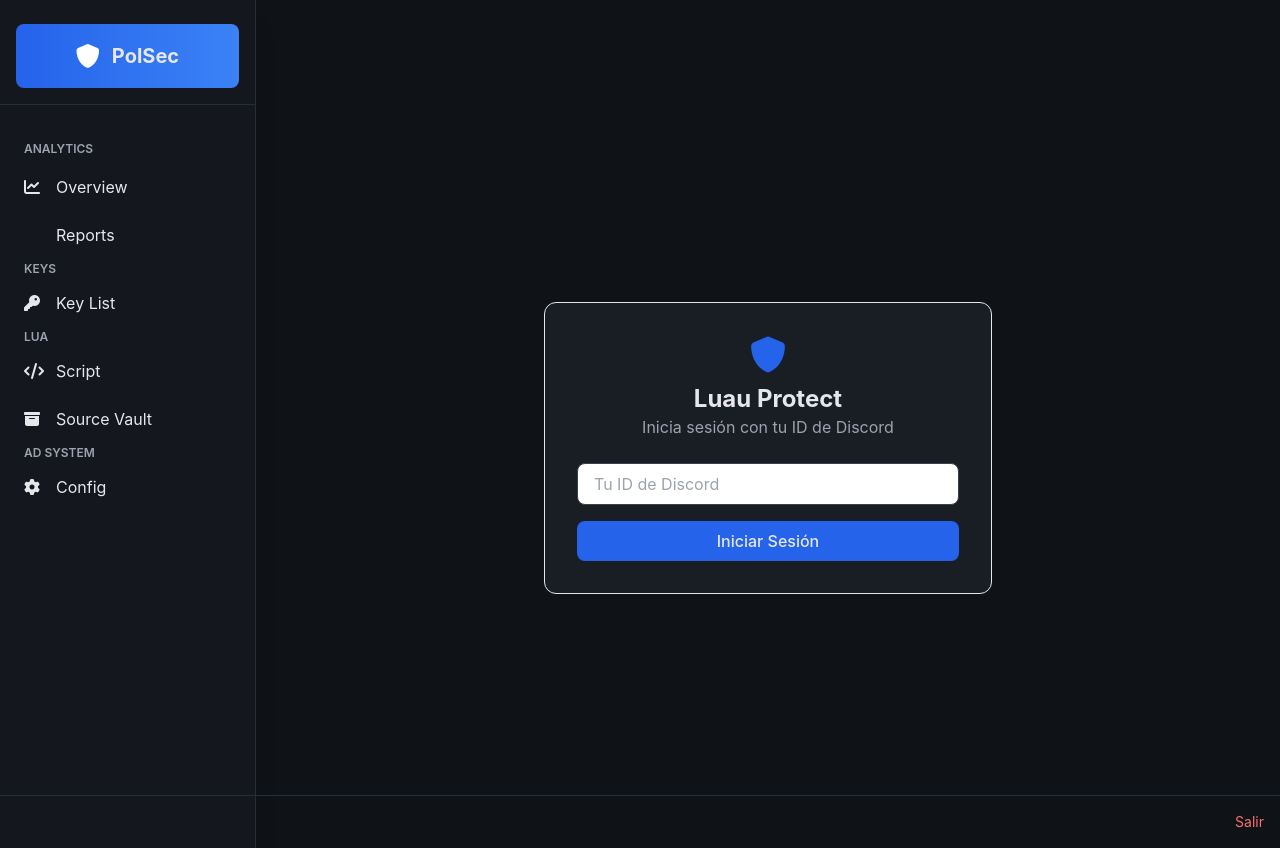
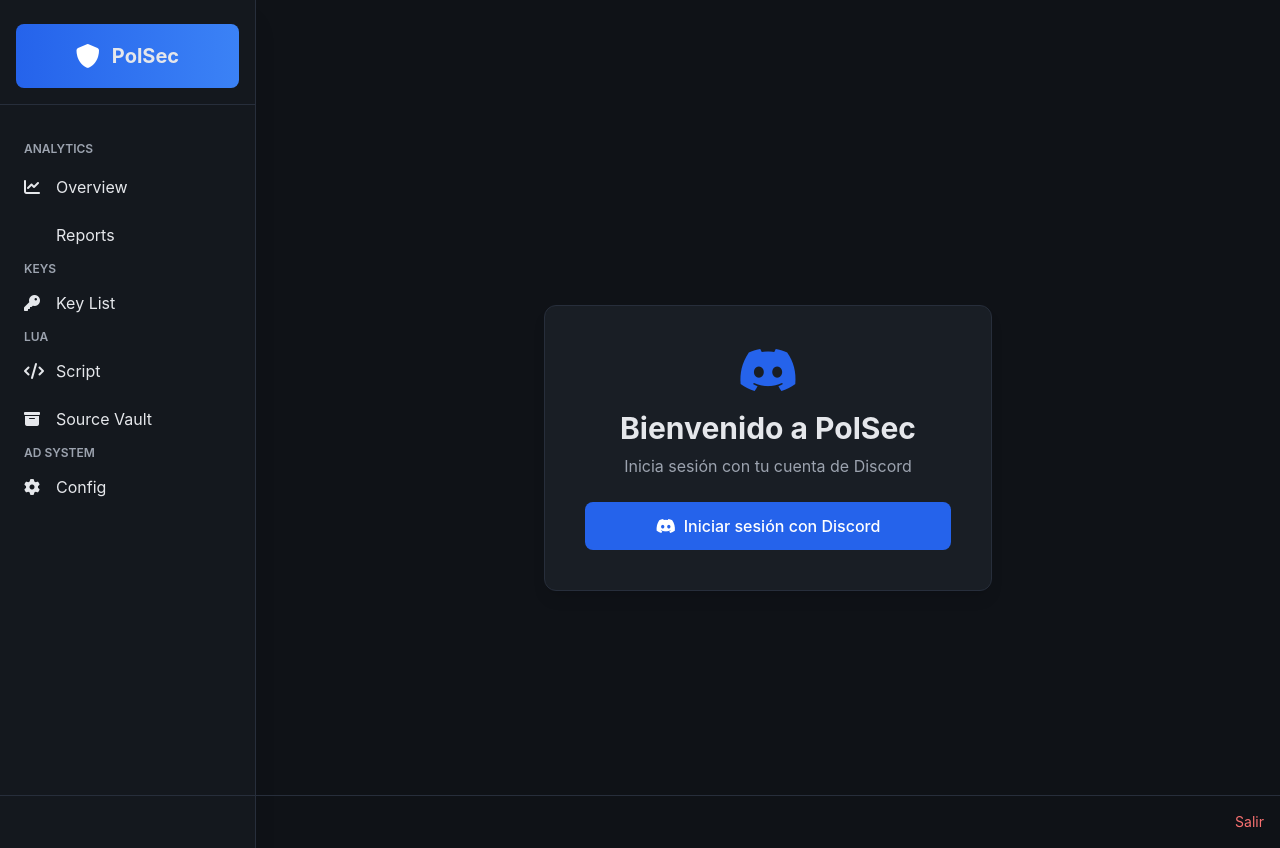
Before and after one commit to leivagaonahernanely-web/Protegetuscriptlua, a Flask app: template templates/login.html in a window 1280 px wide. Run offline with Flask 3, Linux system fonts and the light colour scheme; the template is opened without the code that fills it, so the values that code supplies are empty; some libraries are stand-ins or nearby versions.

Commit message:
Update login.html

```diff
--- a/templates/login.html
+++ b/templates/login.html
@@ -1,23 +1,23 @@
 {% extends "base.html" %}
 {% block content %}
 <div class="flex items-center justify-center min-h-screen px-4">
-    <div class="bg-card p-8 rounded-xl border border-secondary/70 w-full max-w-md">
-        <div class="text-center mb-6">
-            <i class="fa-solid fa-shield text-4xl text-primary mb-2"></i>
-            <h2 class="text-2xl font-bold">Luau Protect</h2>
-            <p class="text-gray-400">Inicia sesión con tu ID de Discord</p>
+    <div class="bg-card p-10 rounded-xl border border-border w-full max-w-md text-center shadow-lg">
+        <div class="mb-6">
+            <i class="fa-brands fa-discord text-5xl text-primary mb-4"></i>
+            <h2 class="text-3xl font-bold">Bienvenido a PolSec</h2>
+            <p class="text-textMuted mt-2">Inicia sesión con tu cuenta de Discord</p>
         </div>
-        {% with messages = get_flashed_messages(with_categories=true) %}
+        {% with messages = get_flashed_messages() %}
             {% if messages %}
                 <div class="mb-4 p-3 bg-red-500/20 border border-red-500/30 rounded text-red-300">
-                    {% for cat, msg in messages %}{{ msg }}{% endfor %}
+                    {{ messages[0] }}
                 </div>
             {% endif %}
         {% endwith %}
-        <form method="POST" class="space-y-4">
-            <input type="text" name="discord_id" placeholder="Tu ID de Discord" required class="w-full bg-secondary border border-gray-700 rounded-lg px-4 py-2 focus:outline-none focus:ring-2 focus:ring-primary/50">
-            <button type="submit" class="w-full bg-primary hover:bg-primary/90 py-2 rounded-lg font-medium">Iniciar Sesión</button>
-        </form>
+        <a href="/login" class="w-full bg-primary hover:bg-primary/90 text-white px-6 py-3 rounded-lg font-medium inline-flex items-center justify-center gap-2 transition-all">
+            <i class="fa-brands fa-discord"></i>
+            Iniciar sesión con Discord
+        </a>
     </div>
 </div>
 {% endblock %}
```
